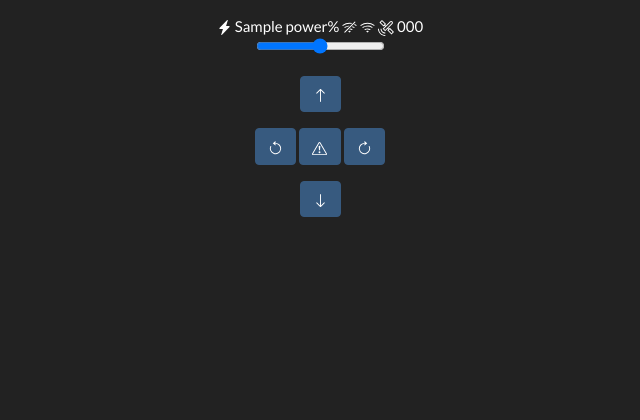
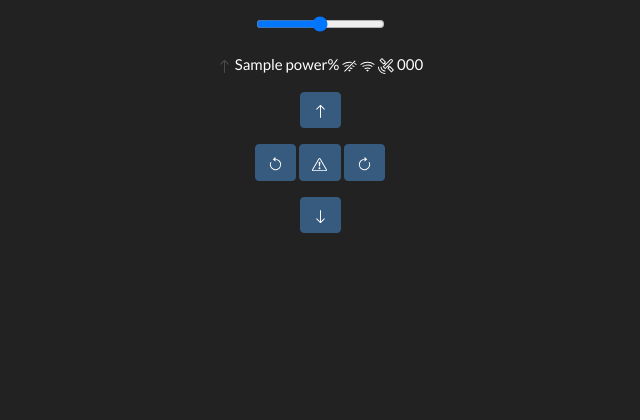
Before and after one commit to francoparodi/DaguRoverPi, a Flask app: template flaskr/templates/homepage.html in a window 1280 px wide. Shown: the part 337-757 px from the top of the page, without its empty margins (320-960 px from the left). Run offline with Flask 2, Linux system fonts and the light colour scheme; a user stored in the database is signed in; tables that the repository leaves empty hold one stand-in row (values such as "Sample post"); the template is opened without the code that fills it: values that come from a table or form of the project are taken from there, most other values are stand-ins (such as "Sample title", 1, 10 or a date in 2020); parts of the project's set-up code (start-up, migrations or seed data) failed here and were passed over; some libraries are stand-ins or nearby versions.

Commit message:
Handle blinking icon status

```diff
--- a/flaskr/static/css/main.css
+++ b/flaskr/static/css/main.css
@@ -32,12 +32,17 @@
     width: 322px;
 }
 
-.blinking {
+.hidden {
+    display: none;
+}
+
+.visible-blinking {
+    display: unset !important;
     animation: blinker 1s linear infinite;
   }
 
-  @keyframes blinker {
+@keyframes blinker {
     50% {
-      opacity: 0;
+        opacity: 0;
     }
-  }
+}
--- a/flaskr/static/js/init.js
+++ b/flaskr/static/js/init.js
@@ -29,29 +29,5 @@
                 }
             });
             $("#divStatusId").load(" #divStatusId > *");
-            stopAllButtonsBlinking();
-            if(command != "STOP"){
-                startBlinking(elementId);
-            }
     }
 }
-
-function stopAllButtonsBlinking(){
-    console.log('stopAll');
-    var elementIds = ['buttonForwardId', 'buttonBackwardId', 'buttonClockwiseId', 'buttonCounterClockwiseId'];
-    for (i = 0; i < elementIds.length; i++) {
-        var element = document.getElementById(elementIds[i]);
-        var classElement = element.getAttribute("class");
-        classElement = classElement.replace("blinking", "");
-        element.setAttribute("class", classElement);
-      }
-}
-
-function startBlinking(elementId){
-    var element = document.getElementById(elementId);
-    classElement = element.getAttribute("class");
-    if (!classElement.includes("blinking")){
-        classElement = classElement + " blinking";
-        element.setAttribute("class", classElement);
-    }
-}
--- a/flaskr/templates/homepage.html
+++ b/flaskr/templates/homepage.html
@@ -14,11 +14,35 @@
                 </div>
                 {% endif %}
 
-                <div id="divStatusId">
-                    <svg width="1em" height="1em" viewBox="0 0 16 16" class="bi bi-lightning-fill" fill="currentColor" xmlns="http://www.w3.org/2000/svg">
-                        <path fill-rule="evenodd" d="M11.251.068a.5.5 0 0 1 .227.58L9.677 6.5H13a.5.5 0 0 1 .364.843l-8 8.5a.5.5 0 0 1-.842-.49L6.323 9.5H3a.5.5 0 0 1-.364-.843l8-8.5a.5.5 0 0 1 .615-.09z"/>
+                <form method="POST" action="/">
+
+                    <div class="form-group">
+                        <input title="Power" id="powerSliderId" class="power-slider" type="range" min="0" max="100" step="10" value="{{ rover_controller.rover.power }}" name="powerSlider" />
+                        <script>
+                            sliderEvents('powerSliderId', '/');
+                        </script>
+                    </div>
+
+                        <div id="divStatusId" class="form-group">
+
+                            <svg width="1em" height="1em" viewBox="0 0 16 16" class="bi bi-arrow-up hidden {% if rover_controller.rover.status == 'FORWARD' %} visible-blinking {% endif %}" fill="currentColor" xmlns="http://www.w3.org/2000/svg">
+                                <path fill-rule="evenodd" d="M8 15a.5.5 0 0 0 .5-.5V2.707l3.146 3.147a.5.5 0 0 0 .708-.708l-4-4a.5.5 0 0 0-.708 0l-4 4a.5.5 0 1 0 .708.708L7.5 2.707V14.5a.5.5 0 0 0 .5.5z"/>
                             </svg>
-                    <a>{{ rover_controller.rover.power }}%</a>
+
+                            <svg width="1em" height="1em" viewBox="0 0 16 16" class="bi bi-arrow-counterclockwise hidden {% if rover_controller.rover.status == 'COUNTER-CLOCKWISE' %} visible-blinking {% endif %}" fill="currentColor" xmlns="http://www.w3.org/2000/svg">
+                                <path fill-rule="evenodd" d="M8 3a5 5 0 1 1-4.546 2.914.5.5 0 0 0-.908-.417A6 6 0 1 0 8 2v1z"/>
+                                <path d="M8 4.466V.534a.25.25 0 0 0-.41-.192L5.23 2.308a.25.25 0 0 0 0 .384l2.36 1.966A.25.25 0 0 0 8 4.466z"/>
+                            </svg>
+
+                            <svg width="1em" height="1em" viewBox="0 0 16 16" class="bi bi-arrow-clockwise hidden {% if rover_controller.rover.status == 'CLOCKWISE' %} visible-blinking {% endif %}" fill="currentColor" xmlns="http://www.w3.org/2000/svg">
+                                <path fill-rule="evenodd" d="M8 3a5 5 0 1 0 4.546 2.914.5.5 0 0 1 .908-.417A6 6 0 1 1 8 2v1z"/>
+                                <path d="M8 4.466V.534a.25.25 0 0 1 .41-.192l2.36 1.966c.12.1.12.284 0 .384L8.41 4.658A.25.25 0 0 1 8 4.466z"/>
+                            </svg>
+
+                            <svg width="1em" height="1em" viewBox="0 0 16 16" class="bi bi-arrow-down hidden {% if rover_controller.rover.status == 'BACKWARD' %} visible-blinking {% endif %}" fill="currentColor" xmlns="http://www.w3.org/2000/svg">
+                                <path fill-rule="evenodd" d="M8 1a.5.5 0 0 1 .5.5v11.793l3.146-3.147a.5.5 0 0 1 .708.708l-4 4a.5.5 0 0 1-.708 0l-4-4a.5.5 0 0 1 .708-.708L7.5 13.293V1.5A.5.5 0 0 1 8 1z"/>
+                            </svg>
+                            <span id="powerSliderValueId">{{ rover_controller.rover.power }}%</span>
 
                             <svg width="1em" height="1em" viewBox="0 0 16 16" class="bi bi-wifi-off" fill="currentColor" xmlns="http://www.w3.org/2000/svg">
                                 <path d="M10.706 3.294A12.545 12.545 0 0 0 8 3 12.44 12.44 0 0 0 .663 5.379a.485.485 0 0 0-.048.736.518.518 0 0 0 .668.05A11.448 11.448 0 0 1 8 4c.63 0 1.249.05 1.852.148l.854-.854zM8 6c-1.905 0-3.68.56-5.166 1.526a.48.48 0 0 0-.063.745.525.525 0 0 0 .652.065 8.448 8.448 0 0 1 3.51-1.27L8 6zm2.596 1.404l.785-.785c.63.24 1.228.545 1.785.907a.482.482 0 0 1 .063.745.525.525 0 0 1-.652.065 8.462 8.462 0 0 0-1.98-.932zM8 10l.934-.933a6.454 6.454 0 0 1 2.012.637c.285.145.326.524.1.75l-.015.015a.532.532 0 0 1-.611.09A5.478 5.478 0 0 0 8 10zm4.905-4.905l.747-.747c.59.3 1.153.645 1.685 1.03a.485.485 0 0 1 .048.737.518.518 0 0 1-.668.05 11.496 11.496 0 0 0-1.812-1.07zM9.02 11.78c.238.14.236.464.04.66l-.706.706a.5.5 0 0 1-.708 0l-.707-.707c-.195-.195-.197-.518.04-.66A1.99 1.99 0 0 1 8 11.5c.373 0 .722.102 1.02.28zm4.355-9.905a.53.53 0 1 1 .75.75l-10.75 10.75a.53.53 0 0 1-.75-.75l10.75-10.75z"/>
@@ -30,15 +54,7 @@
 
                             <svg fill="currentColor" height="16" viewBox="0 0 512.258 512.258" width="16" xmlns="http://www.w3.org/2000/svg"><g><path d="m30.048 278.213h-30c-2.6 125.78 108.224 236.599 234 234v-30c-112.487 0-204-91.514-204-204z"/><path d="m111.244 278.213h-30c0 84.256 68.548 152.804 152.804 152.804v-30c-67.714.001-122.804-55.089-122.804-122.804z"/><path d="m378.741 251.296-29.698 29.699-20.998-20.998 132.429-132.43c21.64-21.639 21.64-56.85 0-78.489-21.639-21.639-56.85-21.638-78.488 0l-132.43 132.43-21.149-21.149 29.698-29.698-130.661-130.661-80.609 80.61 130.66 130.661 29.698-29.699 21.149 21.149-78.188 78.188 78.489 78.488 78.188-78.188 20.998 20.998-29.698 29.698 133.514 133.515 80.61-80.61zm-289.481-170.686 38.184-38.184 88.234 88.234-38.184 38.184zm103.32 200.3 210.618-210.618c9.943-9.942 26.119-9.942 36.063 0 9.942 9.943 9.942 26.12 0 36.063l-210.618 210.617zm147.977 50.997 38.184-38.184 91.089 91.088-38.185 38.184z"/></g></svg>
                             <a>{{ rover_controller.gps.satellites }}</a>
-                </div>
 
-                <form method="POST" action="/">
-
-                    <div class="form-group">
-                        <input title="Power" id="powerSliderId" class="power-slider" type="range" min="0" max="100" step="10" value="{{ rover_controller.rover.power }}" name="powerSlider" />
-                        <script>
-                            sliderEvents('powerSliderId', '/');
-                        </script>
                         </div>
 
                         <div class="form-group">
@@ -53,7 +69,6 @@
                         </div>
 
                         <div class="form-group">
-
                             <button title="Counter-clockwise" class="btn btn-primary" type="button" name="buttonCounterClockwise" id="buttonCounterClockwiseId">
                                 <svg width="1em" height="1em" viewBox="0 0 16 16" class="bi bi-arrow-counterclockwise" fill="currentColor" xmlns="http://www.w3.org/2000/svg">
                                     <path fill-rule="evenodd" d="M8 3a5 5 0 1 1-4.546 2.914.5.5 0 0 0-.908-.417A6 6 0 1 0 8 2v1z"/>
@@ -83,7 +98,6 @@
                             <script>
                                 buttonEvents('buttonClockwiseId', '/', 'CLOCKWISE');
                             </script>
-
                         </div>
 
                         <div class="form-group">
```
Lines whose indentation alone changed are shown as unchanged.
